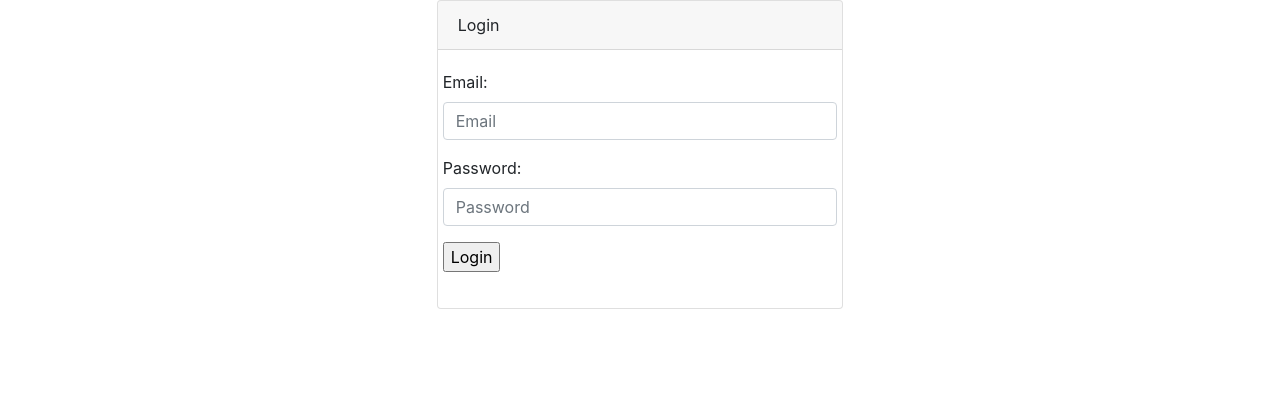
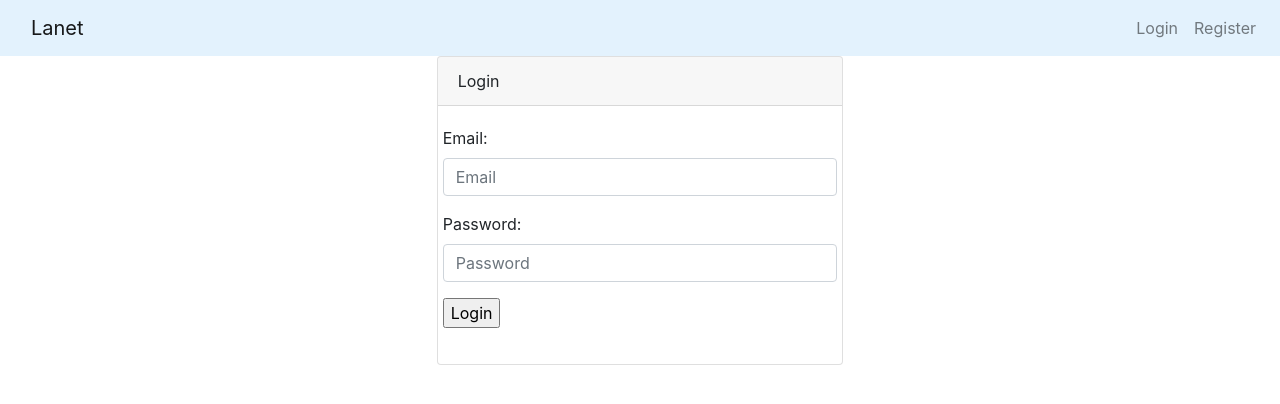
Before and after one commit to KeithChasen/lanet-front, a Vue app: page /login in a window 1280 px wide. Shown: the top 404 px of the page. Built offline with nearby package versions, Linux system fonts and the light colour scheme.

Commit message:
header / logout

```diff
--- a/src/App.vue
+++ b/src/App.vue
@@ -8,9 +8,11 @@
 </template>
 
 <script>
+import Header from './components/Header'
 
 export default {
-  name: 'app'
+  name: 'app',
+  components: {Header}
 }
 </script>
 
--- a/src/components/Header.vue
+++ b/src/components/Header.vue
@@ -1,13 +1,60 @@
 <template>
+    <nav class="navbar navbar-expand-md navbar-light">
+        <div class="container">
+            <router-link class="navbar-brand" to="/">Lanet</router-link>
+        </div>
+        <button class="navbar-toggler" type="button" data-toggle="collapse" data-target="#navbarSupportedContent" aria-controls="navbarSupportedContent" aria-expanded="false" aria-label="Toggle navigation">
+            <span class="navbar-toggler-icon"></span>
+        </button>
+        <div class="collapse navbar-collapse" id="navbarSupportedContent">
+            <ul class="navbar-nav ml-auto">
+                <template v-if="!currentUser">
+                    <li>
+                        <router-link to="/login" class="nav-link">Login</router-link>
+                    </li>
+                    <li>
+                        <router-link to="/register" class="nav-link">Register</router-link>
+                    </li>
+                </template>
+                <template v-else>
+                    <li>
+                        <router-link to="/customers" class="nav-link">Customers</router-link>
+                    </li>
+                    <li class="nav-item dropdown">
+                        <a id="navbarDropdown" class="nav-link dropdown-toggle" href="#" role="button" data-toggle="dropdown" aria-expanded="false" aria-haspopup="true">
+                            {{ currentUser.name }} <span class="caret"></span>
+                        </a>
 
+                        <div class="dropdown-menu" aria-labelledby="navbarDropdown">
+                            <a href="#!" @click.prevent="logout" class="dropdown-item">Logout</a>
+                        </div>
+                    </li>
+                </template>
+            </ul>
+        </div>
+    </nav>
 </template>
 
 <script>
     export default {
-        name: "header"
+        name: "app-header",
+        methods: {
+            logout() {
+                this.$store.commit('logout');
+                this.$router.push('/login');
+                /*todo: add api call to log out*/
+            }
+        },
+        computed: {
+            currentUser() {
+                return this.$store.getters.currentUser;
+            }
+        }
     }
 </script>
 
 <style scoped>
-
+    nav {
+        background-color: #e3f2fd
+    }
 </style>
--- a/src/components/auth/Login.vue
+++ b/src/components/auth/Login.vue
@@ -57,7 +57,7 @@
                 login(this.$data.form)
                     .then((res) => {
                         this.$store.commit('loginSuccess', res);
-                        this.$route.push({path: '/'});
+                        this.$router.push({path: '/'});
                     })
                     .catch((error) => {
                         this.$store.commit('loginFailed', {error})
```
